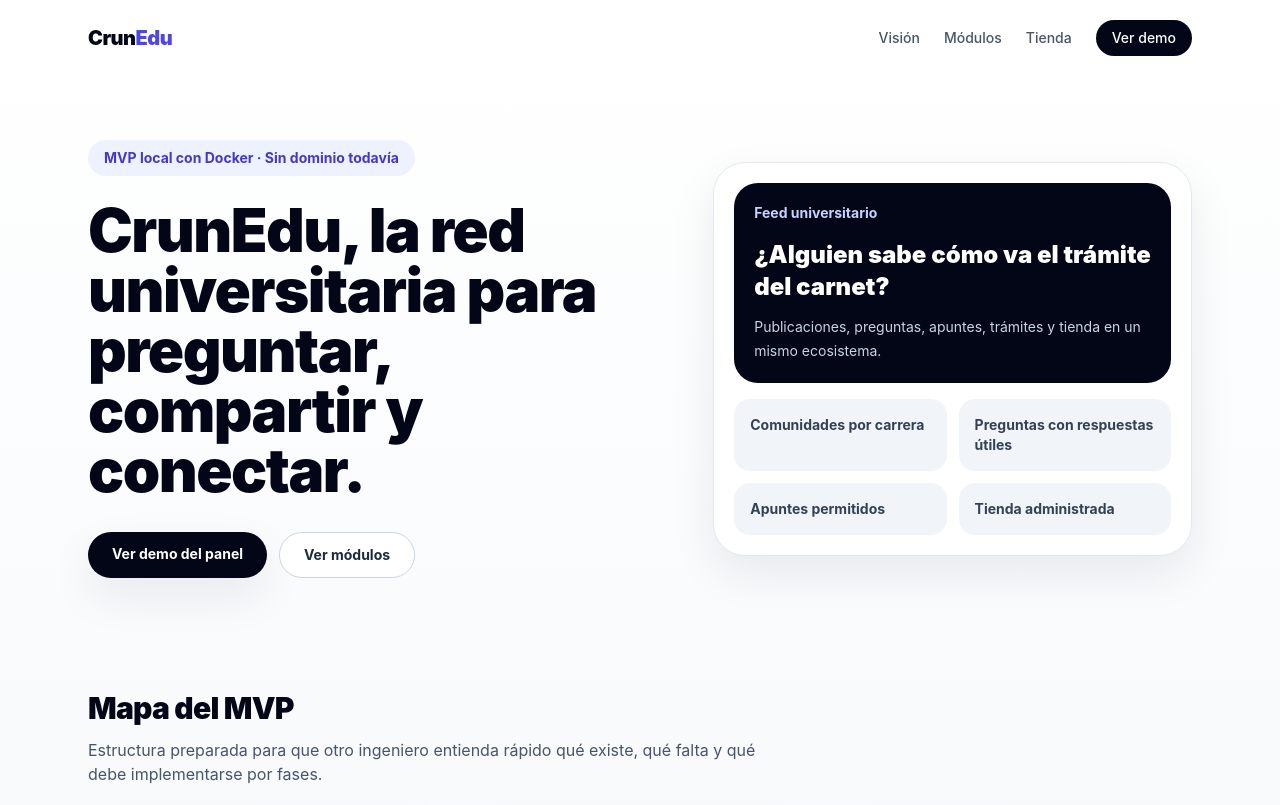
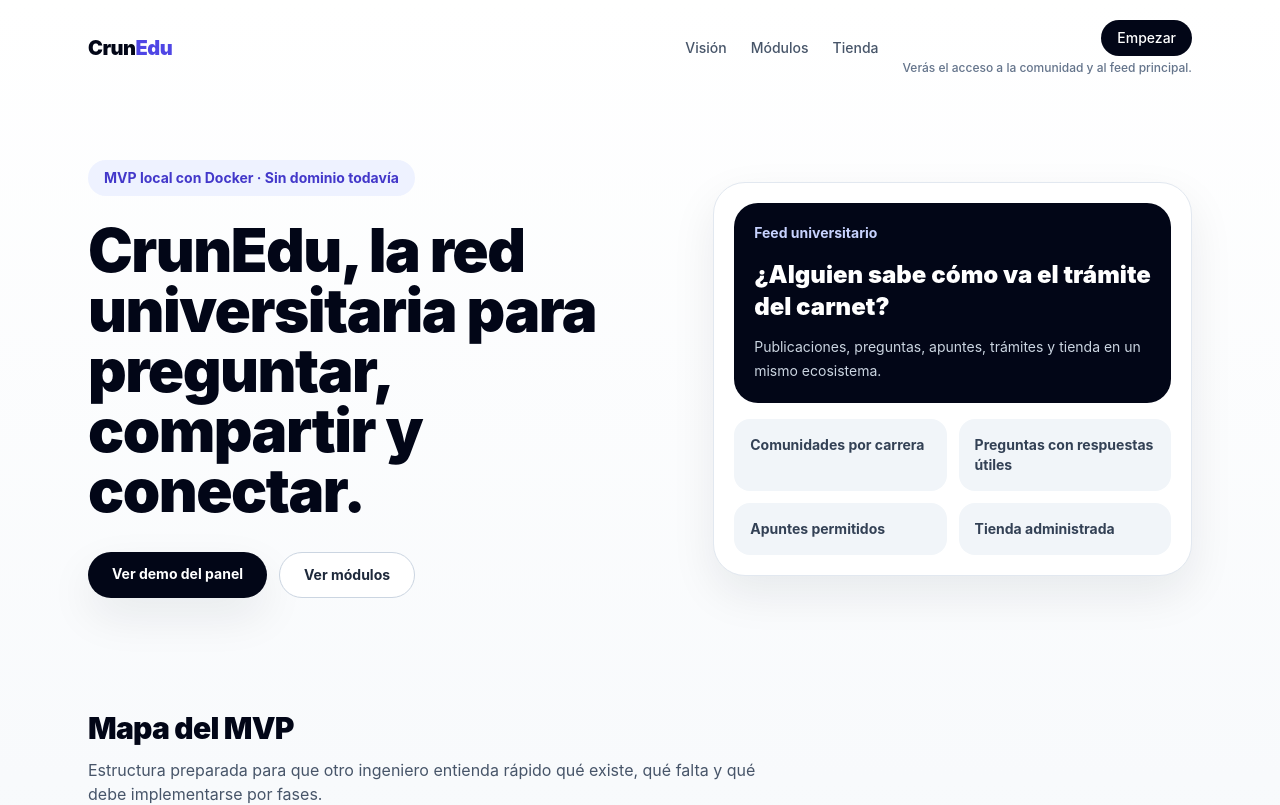
Before and after one commit to RoggerMS/crunedu, a Next.js app in the folder apps/web/: page / in a window 1280 px wide. Shown: the top 805 px of the page. Built offline with nearby package versions, Linux system fonts and the light colour scheme.

Commit message:
web: unify landing CTA behavior for auth state

```diff
--- a/apps/web/src/components/landing-header.tsx
+++ b/apps/web/src/components/landing-header.tsx
@@ -1,19 +1,38 @@
+"use client";
+
 import Link from "next/link";
+import { useAccessToken } from "@/hooks/useAccessToken";
 
 export function LandingHeader() {
+  const { isAuthenticated } = useAccessToken();
+  const primaryHref = isAuthenticated ? "/app" : "/login";
+
   return (
-    <header className="mx-auto flex w-full max-w-6xl items-center justify-between px-6 py-5">
+    <header className="mx-auto w-full max-w-6xl px-6 py-5">
+      <div className="flex items-center justify-between">
         <Link href="/" className="text-xl font-black tracking-tight text-slate-950">
           Crun<span className="text-indigo-600">Edu</span>
         </Link>
+
         <nav className="hidden items-center gap-6 text-sm font-medium text-slate-600 md:flex">
           <a href="#vision">Visión</a>
           <a href="#modulos">Módulos</a>
           <a href="#tienda">Tienda</a>
-        <Link href="/app" className="rounded-full bg-slate-950 px-4 py-2 text-white">
-          Ver demo
+          <div className="flex flex-col items-end">
+            <Link href={primaryHref} className="rounded-full bg-slate-950 px-4 py-2 text-white">
+              Empezar
             </Link>
+            <p className="mt-1 text-xs text-slate-500">Verás el acceso a la comunidad y al feed principal.</p>
+          </div>
         </nav>
+      </div>
+
+      <div className="mt-4 flex flex-col gap-2 md:hidden">
+        <Link href={primaryHref} className="w-full rounded-full bg-slate-950 px-4 py-2 text-center text-sm font-bold text-white">
+          Empezar
+        </Link>
+        <p className="text-center text-xs text-slate-500">Verás el acceso a la comunidad y al feed principal.</p>
+      </div>
     </header>
   );
 }
```
Lines whose indentation alone changed are shown as unchanged.
